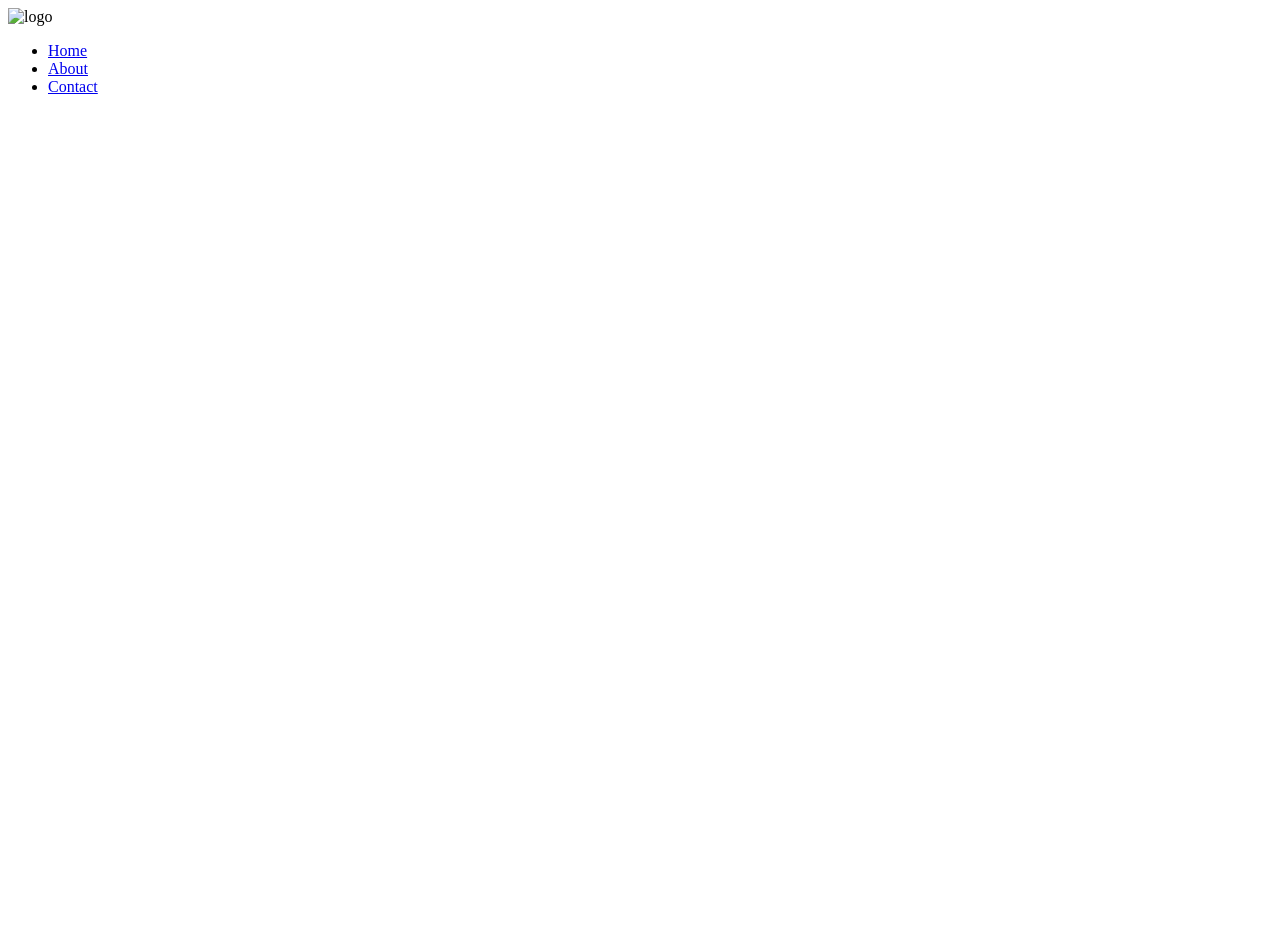
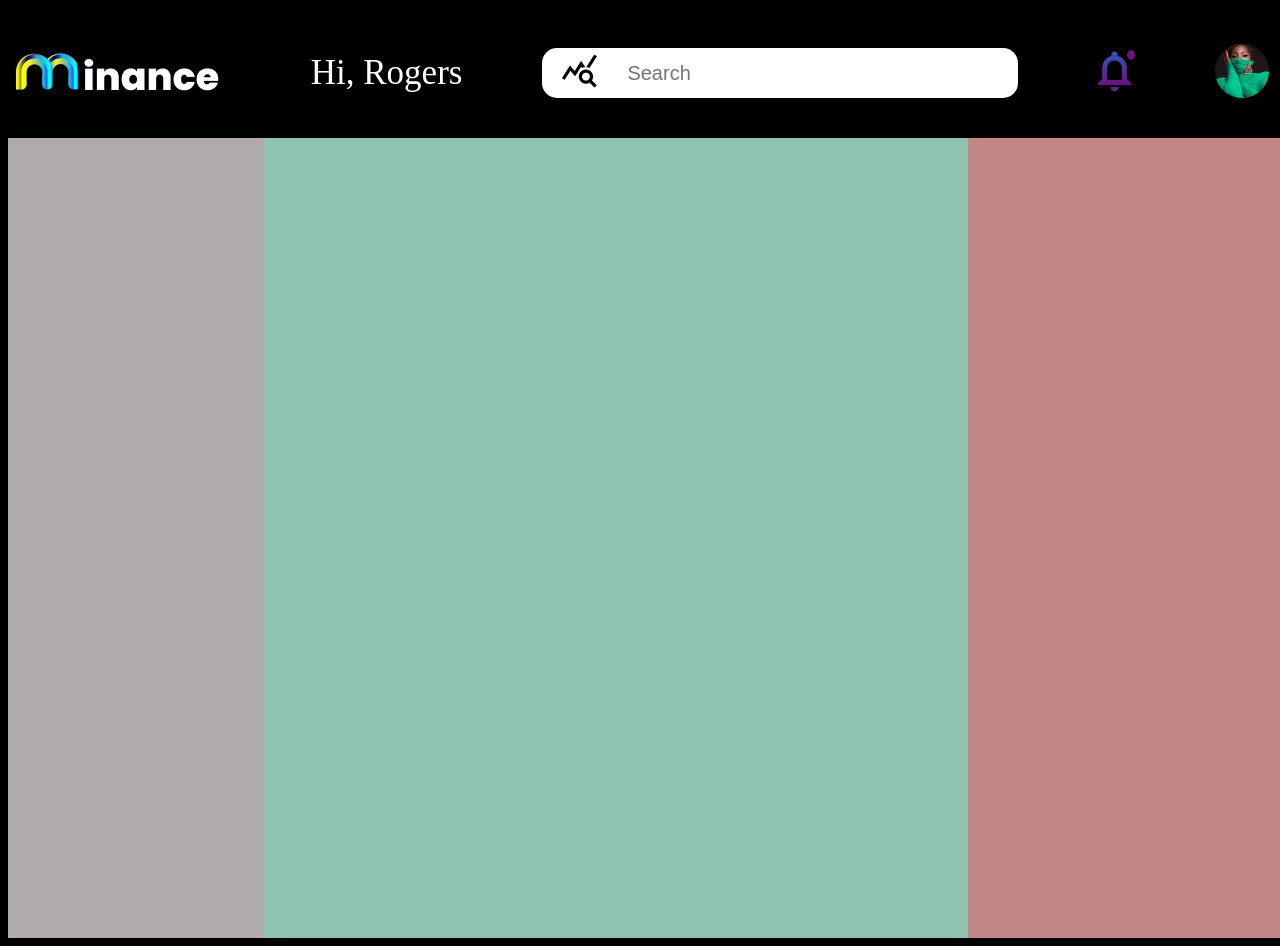
Before and after one commit to aarena18/Dashboard-integration, a website: page index.html in a window 1280 px wide. Before the commit the page ends 800 px from the top, so only its background shows below. Drawn offline with Linux system fonts and the light colour scheme.

Commit message:
:rocket: header deployed

```diff
--- a/index.html
+++ b/index.html
@@ -1,10 +1,10 @@
 <!DOCTYPE html>
 <html lang="en">
   <head>
-    <meta charset="UTF-8">
-    <meta http-equiv="X-UA-Compatible" content="IE=edge">
-    <meta name="viewport" content="width=device-width, initial-scale=1.0">
-    <link rel="stylesheet" href="style/index.css">
+    <meta charset="UTF-8" />
+    <meta http-equiv="X-UA-Compatible" content="IE=edge" />
+    <meta name="viewport" content="width=device-width, initial-scale=1.0" />
+    <link rel="stylesheet" href="style/index.css" />
     <title>Crypto Dashboard</title>
   </head>
   <body>
@@ -12,17 +12,53 @@
     <header>
       <div class="container">
         <div class="logo">
-                <img src="" alt="logo">
+          <img src="img/Logo.png" alt="logo" />
         </div>
         <nav>
           <ul>
-                    <li><a href="#">Home</a></li>
-                    <li><a href="#">About</a></li>
-                    <li><a href="#">Contact</a></li>
+            <li><h1>Hi, Rogers</h1></li>
+            <div class="search">
+              <div class="search-logo">
+                <img src="img/Search.png" alt="search_logo" />
+              </div>
+              <li>
+                <input
+                  class="search-input"
+                  type="search"
+                  placeholder="Search"
+                />
+              </li>
+            </div>
+
+            <li>
+              <a href="#"
+                ><img src="img/Notif.png" alt="notification_button"
+              /></a>
+            </li>
+            <li>
+              <a href="#"><img src="img/Pdp.png" alt="profile_picture" /></a>
+            </li>
           </ul>
         </nav>
       </div>
     </header>
 
+    <!-- MAIN -->
+    <main>
+      <!--LEFT SIDE NAV  -->
+      <section id="l-side-nav">
+        <div class="container"></div>
+      </section>
+
+      <!-- MAIN CONTENT -->
+      <section id="main-content">
+        <div class="container"></div>
+      </section>
+
+      <!-- RIGHT SIDE NAV -->
+      <section id="r-side-nav">
+        <div class="container"></div>
+      </section>
+    </main>
   </body>
 </html>
--- a/style/index.scss
+++ b/style/index.scss
@@ -0,0 +1,31 @@
+@import "sass/header";
+
+* {
+  background-color: #000;
+}
+
+main{
+  display: flex;
+  flex-direction: row;
+  justify-content: space-between;
+  align-items: center;
+  height: 100vh;
+  width: 100vw;
+}
+#l-side-nav{
+  background-color: rgb(175, 171, 171);
+    height: 100%;
+    width: 20%;
+
+}
+#main-content{
+  background-color: rgb(143, 195, 176);
+    height: 100%;
+    width: 55%;
+}
+#r-side-nav{
+  background-color: rgb(193, 134, 134);
+    height: 100%;
+    width: 25%;
+    float: right;
+}
--- /dev/null
+++ b/style/sass/_header.scss
@@ -0,0 +1,51 @@
+header {
+  .container {
+    display: flex;
+    justify-content: space-around;
+    align-items: center;
+
+    ul {
+      display: flex;
+      list-style: none;
+      justify-content: space-between;
+      align-items: center;
+      gap: 80px;
+
+      h1 {
+        font-size: 35px;
+        font-weight: 500;
+        color: #fff;
+      }
+
+      .search {
+        height: 50px;
+        width: 476px;
+        background-color: #fff;
+        border-radius: 15px;
+        display: flex;
+        flex-direction: row;
+        align-items: center;
+        gap: 20px;
+
+        .search-logo {
+          margin-left: 20px;
+          background-color: #fff;
+
+          img {
+            background-color: #fff;
+          }
+        }
+
+        .search-input {
+          padding: 10px;
+          background-color: #fff;
+          border: none;
+          outline: none;
+          font-size: 20px;
+          font-weight: 500;
+          color: #000;
+        }
+      }
+    }
+  }
+}
```
Also changed, not shown: style/index.css, 1 other file. Lines whose indentation alone changed are shown as unchanged.
